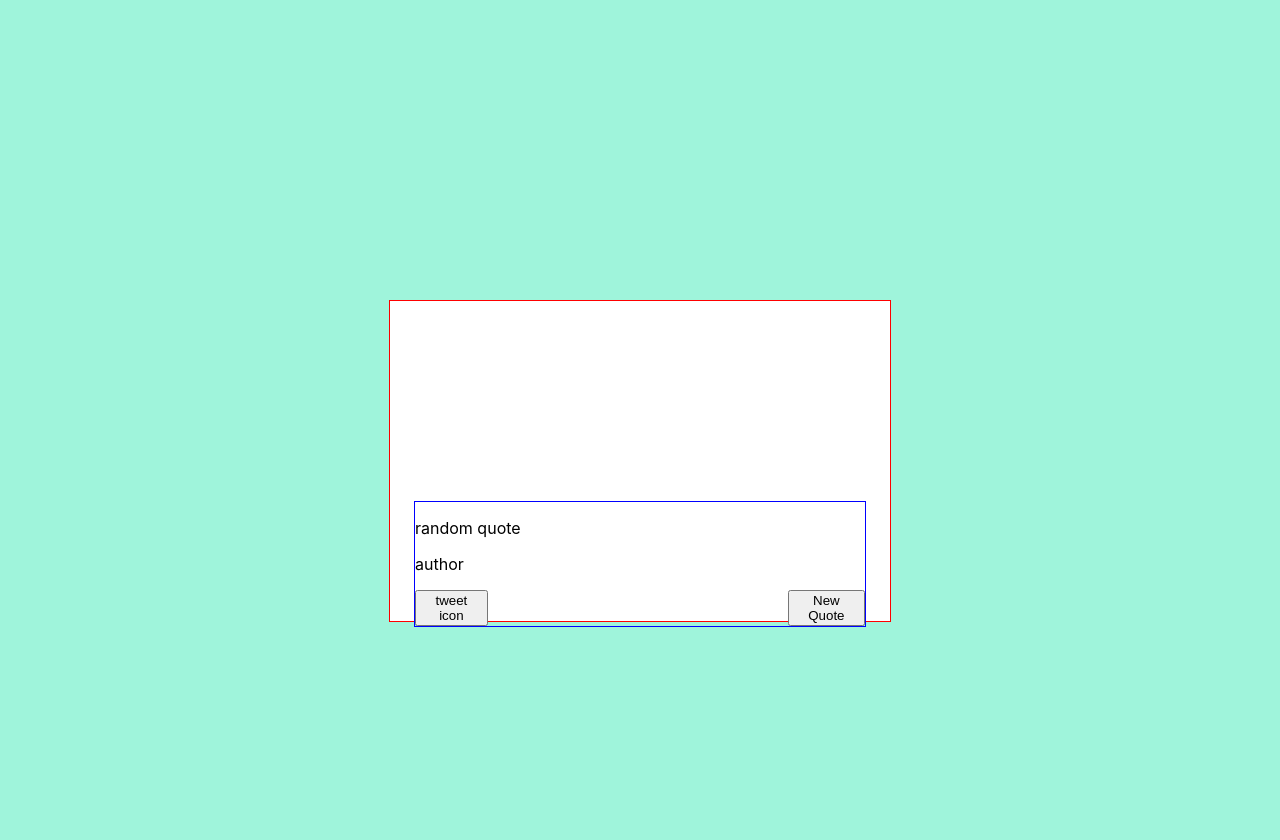
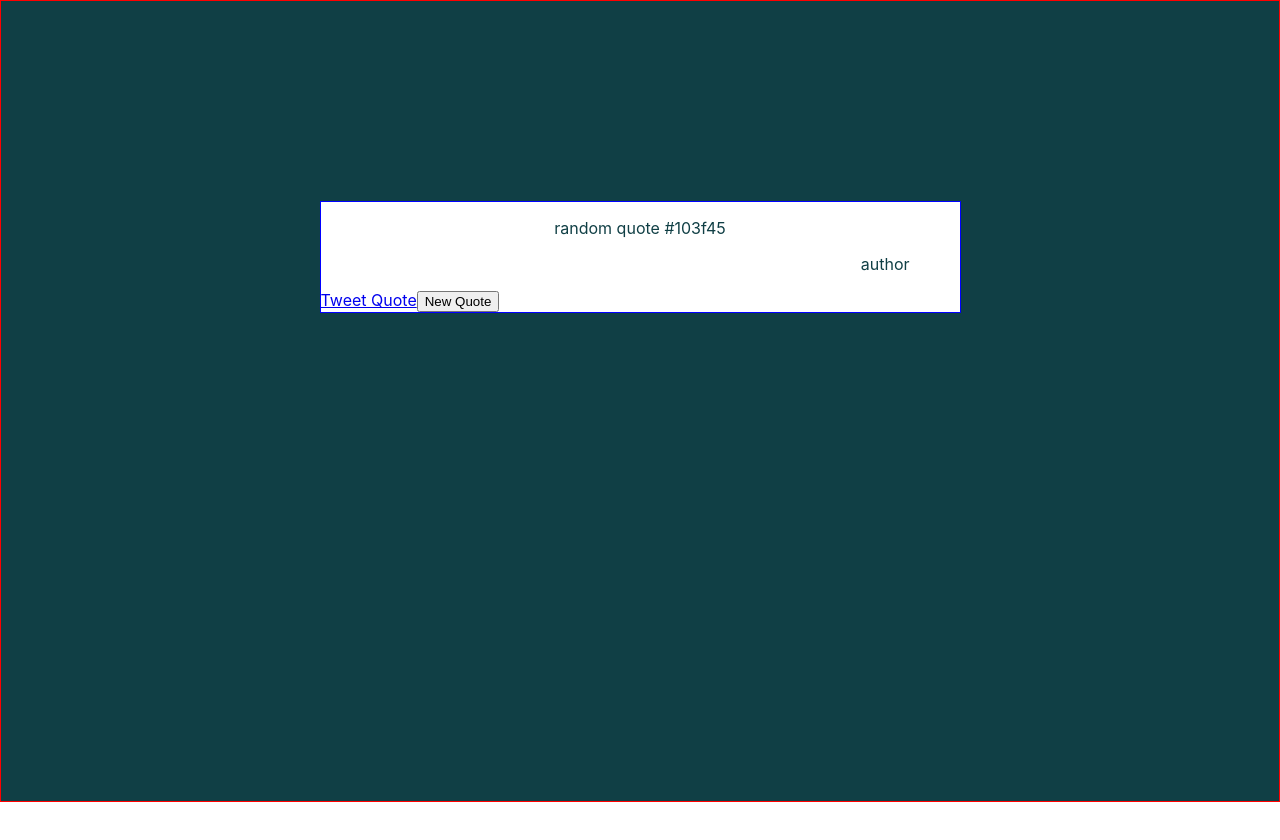
Before and after one commit to indigorose/random_quote_machine, a React (Create React App) app: page / in a window 1280 px wide. Shown: the top 840 px of the page. After the commit the page ends 802 px from the top, so only its background shows below. Built offline with nearby package versions, Linux system fonts and the light colour scheme.

Commit message:
Add colour change functionality

```diff
--- a/src/components/quote.css
+++ b/src/components/quote.css
@@ -1,26 +1,26 @@
-.main-container {
+.container {
   border: 1px solid red;
-  max-width: 500px;
-  height: 40vh;
-  margin: 300px auto;
-  background: white;
+  height: 100vh;
+  margin: 0;
+  padding: 0;
 }
 .container--quote-box {
-  max-width: 90%;
+  max-width: 50%;
+  margin: 200px auto;
   border: 1px solid blue;
-  margin: 200px auto;
+  background-color: white;
 }
 
-body {
-  background: rgb(159, 244, 219);
+#text {
+  text-align: center;
 }
-
-.container--quote-btn {
-  display: grid;
-  grid-template-columns: auto auto;
-  gap: 300px;
+#author {
+  text-align: right;
+  padding-right: 50px;
 }
 /* The container is white
 The background, text and buttons are random on the new quote click.
-This is similar to the hex colour change vanilla js project.
+This is similar to the hex colour change vanilla js project. - DONE
 */
+
+/* TODO - amend layout of divs, add a max-width media query for quote-box*/
--- a/src/components/quote.js
+++ b/src/components/quote.js
@@ -1,46 +1,37 @@
 import React, { useState } from 'react';
 import './quote.css';
-
+// import { data } from '../assets/data'
 const Quote = () => {
-  const hex = [0, 1, 2, 3, 4, 5, 6, 7, 8, 9, 'A', 'B', 'C', 'D', 'E', 'F'];
-  // const color = document.querySelector('.color');
-
-  let hexColor = '#';
-  for (let i = 0; i < 6; i++) {
-    hexColor += hex[getRandomNumber()];
-  }
-  // color.textContent = hexColor;
-  // document.body.style.backgroundColor = hexColor;
-  console.log(hexColor);
-
-  function getRandomNumber() {
-    return Math.floor(Math.random() * hex.length);
-  }
-  const [click, setClick] = useState(false);
-  const handleClick = () => setClick(!click);
-  // const [color, setColor] = useState(false);
-  // Need to sort out the background and the text.
+  const [color, setColor] = useState('#103f45');
+  const generateColor = () => {
+    const randomColor = '#' + Math.floor(Math.random() * 16777215).toString(16);
+    setColor(randomColor);
+  };
+  // TODO - Need to sort out the background and the text. - DONE!
+  // TODO - Change the quote randomly. Data has already be added.
 
   return (
     <>
-      <div className="main-container">
-        <div className="container--quote-box">
-          <p id="text">random quote</p>
-          <p id="author">author</p>
-          <div className="container--quote-btn">
-            <button id="tweet-quote">tweet icon</button>
-            <button id="new-quote" onClick={handleClick}>
-              New Quote
-            </button>
-          </div>
+      <div className="container" style={{ backgroundColor: `${color}` }}>
+        <div className="container--quote-box" id="quote-box">
+          <p id="text" style={{ color: `${color}` }}>
+            random quote {color}
+          </p>
+          <p id="author" style={{ color: `${color}` }}>
+            author
+          </p>
+          <a
+            href="http://twitter.com/intent/tweet"
+            target="_blank"
+            rel="noopener noreferrer"
+          >
+            Tweet Quote
+          </a>
+          <button id="new-quote" onClick={generateColor}>
+            New Quote
+          </button>
         </div>
       </div>
-      {/* <a
-          href="twitter.com/intent/tweet"
-          id="tweet-quote"
-          target="_blank"
-          ref="noreferrer"        </a>
-        > */}
     </>
   );
 };
```
